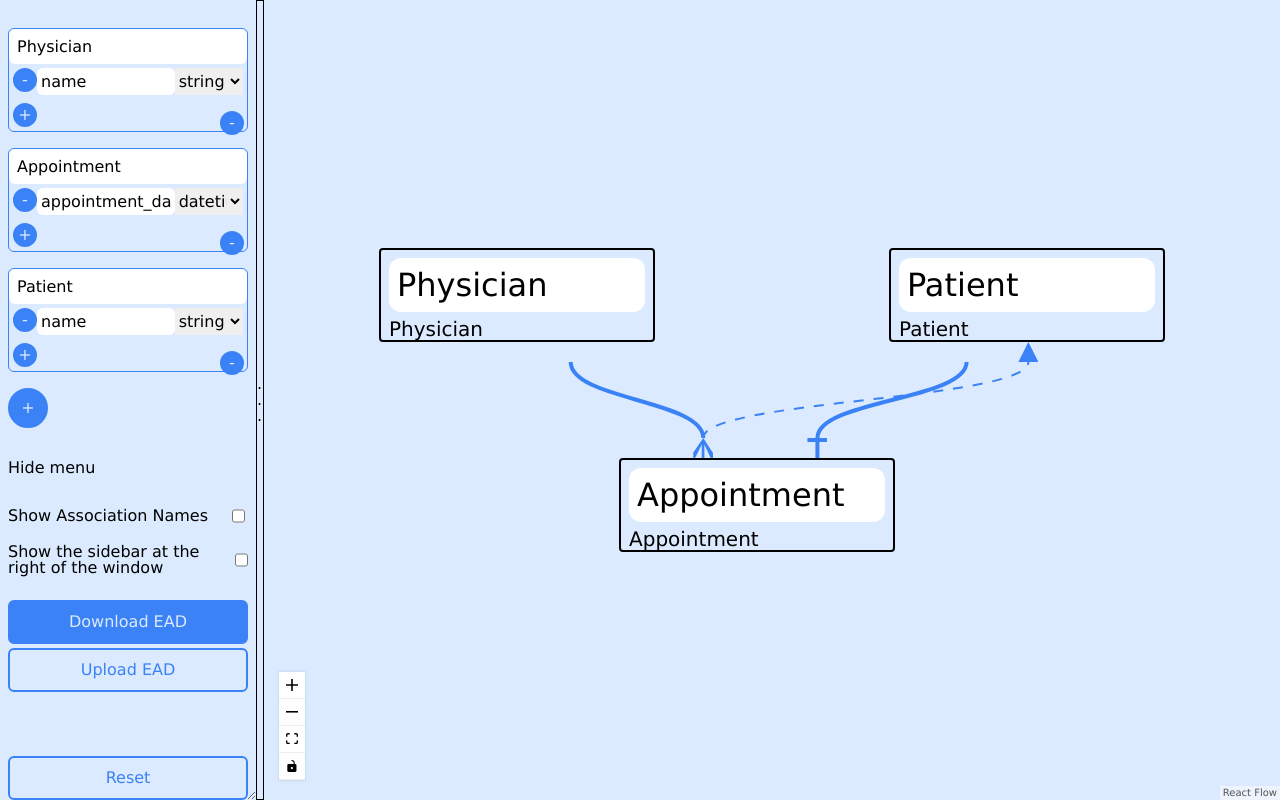
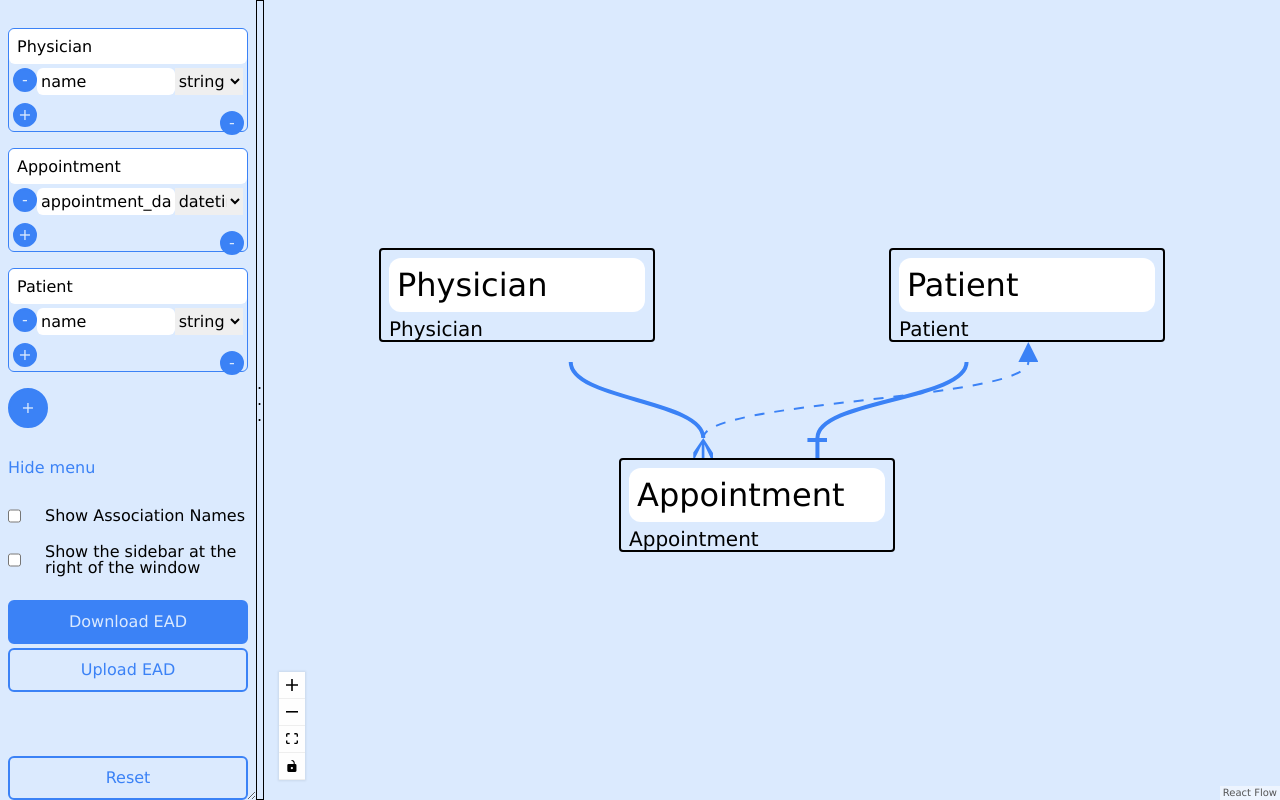
Before and after one commit to ozovalihasan/ead, a React (Vite) app: page / in a window 1280 px wide. Built offline with nearby package versions, Linux system fonts and the light colour scheme.

Commit message:
Refactor some style of the buttons as third button

```diff
--- a/src/Sidebar.tsx
+++ b/src/Sidebar.tsx
@@ -83,19 +83,19 @@ const Sidebar = () => {
 
 
         <details open className='mt-8 [&>summary>span:nth-child(1)]:open:hidden [&>summary>span:nth-child(2)]:open:inline '>
-          <summary>
+          <summary className='btn-third'>
             <span>Show </span>
             <span className='hidden'>Hide </span>
             menu
           </summary>
           <div className='mt-8 flex-col flex'>
             <div className='flex mb-5'>
+              <input className='mr-6' type="checkbox" onChange={toggleTextMode}/>
               Show Association Names
-              <input className='ml-6' type="checkbox" onChange={toggleTextMode}/>
             </div>
             <div className='flex mb-5'>
+              <input className='mr-6 ' type="checkbox" checked={ locationSidebar === "right"} onChange={toggleLocationSidebar}/>
               Show the sidebar at the right of the window
-              <input className='ml-6' type="checkbox" checked={ locationSidebar === "right"} onChange={toggleLocationSidebar}/>
             </div>
             <button
               // className="rounded-md p-3 bg-first-500 border-2 border-first-500 my-1 ml-0 text-first-100"
--- a/src/index.css
+++ b/src/index.css
@@ -16,4 +16,7 @@ details > summary::-webkit-details-marker {
   .btn-second {
     @apply bg-first-100 hover:bg-first-100 text-first-500 hover:text-first-600 border-first-500 border-2 border-solid;
   }
+  .btn-third {
+    @apply text-first-500 hover:text-first-600;
+  }
 }
```
